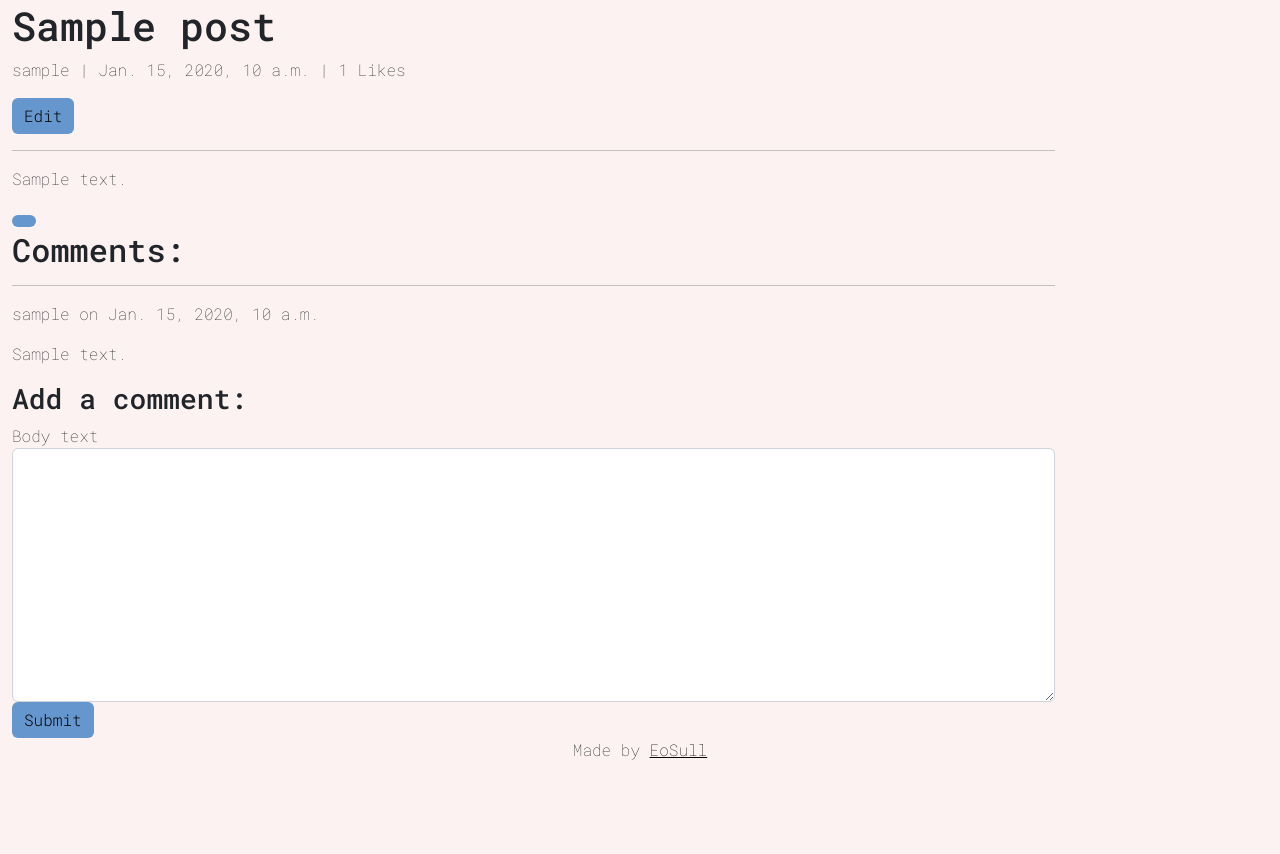
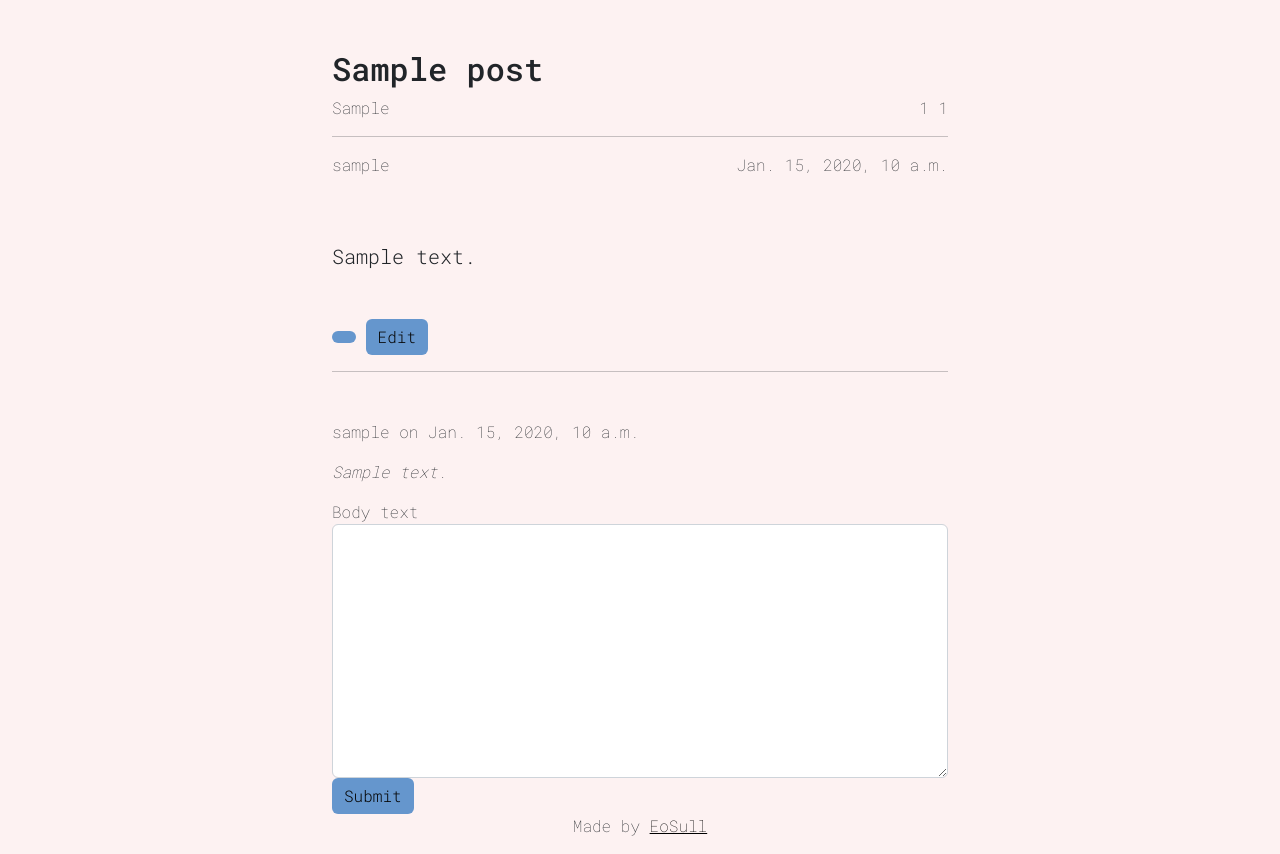
Before and after one commit to eosull/Something-Like, a Django app: a page that uses templates/post_detail.html in a window 1280 px wide. Shown: the part 70-924 px from the top of the page. Before the commit the page ends 830 px from the top, so only its background shows below. Run offline with Django 4.2, Linux system fonts and the light colour scheme; a user stored in the database is signed in; tables that the repository leaves empty hold one stand-in row (values such as "Sample post"); some libraries are stand-ins or nearby versions.

Commit message:
feat:re-structure post detail page and format text

```diff
--- a/static/css/style.css
+++ b/static/css/style.css
@@ -54,6 +54,11 @@ body {
     padding: 0;
 }
 
+/* Post Detail Info */
+.post-details {
+    display: inline-block;
+}
+
 /* Crispy Form Customisation */
 .asteriskField {
     display: none;
--- a/templates/post_detail.html
+++ b/templates/post_detail.html
@@ -6,23 +6,26 @@
 <div class="container-fluid">
     <div class="row">
         <div class="col">
-            <div class="row">
-                <div class="col-10">
+            <div class="row justify-content-center mt-5">
+                <div class="col-6">
+                    <h2>{{ post.title }}</h2>
+                    <p class="d-inline">{{ post.category }}</p>
+                    <p class="d-inline float-end">{{ post.comments.count }} <i class="fa-regular fa-comment"> </i> {{ post.number_of_likes }} <i class="fa-solid fa-thumbs-up"></i></p>
+                    <hr>
+                    <div class="post-details w-100">
+                        <p class="d-inline">{{ post.author }}</p>
+                        <p class="d-inline float-end">
+                            {% if post.edited %}
+                            <i class="fa-regular fa-user-pen"> </i>
+                            {% endif %}
+                            {{ post.created_at }}
+                        </p>
+                        </p>
+                    </div>
 
-                    <h1>{{ post.title }}</h1>
-                    <p>{{ post.author }} | {{ post.created_at }} | {{ post.number_of_likes }} Likes
-                        {% if post.edited %}
-                           | Edited {{ post.edited_at }}
-                        {% endif %}
-                    </p>
-                    {% if post.author == request.user %}
-                        <form action="{% url 'edit' post.slug %}">
-                            <button type="submit" class="btn btn-primary" value="Edit Post">Edit</button>
-                        </form>
-                    {% endif %}
-                    <p></p>
-                    <hr>
-                    <p>{{ post.body_text | safe }}</p>
+                    <p class="font-weight-bold mt-5 mb-5 lead">{{ post.body_text | safe }}</p>
+
+
                     {% if user.is_authenticated %}
                     <form class="d-inline" action="{% url 'post_like' post.slug %}" method="POST">
                         {% csrf_token %}
@@ -40,21 +43,23 @@
                         </button>
 
                         {% endif %}
+                        {% if post.author == request.user %}
+                        <form action="{% url 'edit' post.slug %}">
+                            <button type="submit" class="btn btn-primary" value="Edit Post">Edit</button>
+                        </form>
+                    {% endif %}
                     </form>
-                    {% else %}
-                    <p><i class="fa-solid fa-thumbs-up"></i> {{ post.number_of_likes }}</p>
                     {% endif %}
-                    <h2>Comments:</h2>
+                    <hr>
+                    <div class="mt-5">
                     {% for comment in comments %}
-                    <hr>
                     <p>{{ comment.author }} on {{ comment.created_at }}</p>
-                    <p>{{ comment.body_text }}</p>
+                    <p><em>{{ comment.body_text }}</em></p>
                     {% endfor %}
                     {% if commented %}
                     <div class="alert alert-success">Your Comment is awaiting approval</div>
                     {% else %}
                     {% if user.is_authenticated %}
-                    <h3>Add a comment:</h3>
                     <form method="post">
                     {{ comment_form | crispy }}
                         {% csrf_token %}
@@ -62,6 +67,7 @@
                     </form>
                     {% endif %}
                     {% endif %}
+                    </div>
                 </div>
             </div>
         </div>
```
